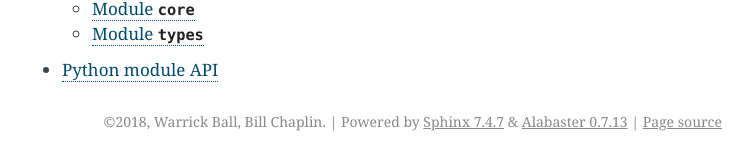
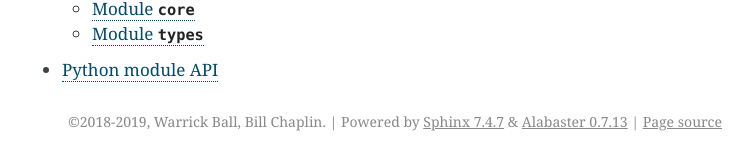
Before and after one commit to warrickball/AADG3, a Sphinx documentation site: the page built from docs/index.rst, in a window 1280 px wide and 900 px high, scrolled down 1876 px. Shown: the part 739-897 px from the top of the window, without its empty margins (388-1141 px from the left). Built offline with Sphinx 7.4.7, drawn with Linux system fonts in a browser that asks for light colours.

```diff
--- a/docs/conf.py
+++ b/docs/conf.py
@@ -54,7 +54,7 @@
 
 # General information about the project.
 project = 'AADG3'
-copyright = '2018, Warrick Ball, Bill Chaplin'
+copyright = '2018-2019, Warrick Ball, Bill Chaplin'
 author = 'Warrick Ball, Bill Chaplin'
 
 # The version info for the project you're documenting, acts as replacement for
@@ -64,7 +64,7 @@
 # The short X.Y version.
 version = '3.0'
 # The full version, including alpha/beta/rc tags.
-release = '3.0.1'
+release = '3.0.2a'
 
 # The language for content autogenerated by Sphinx. Refer to documentation
 # for a list of supported languages.
```
Also changed, not shown: 4 other files.
